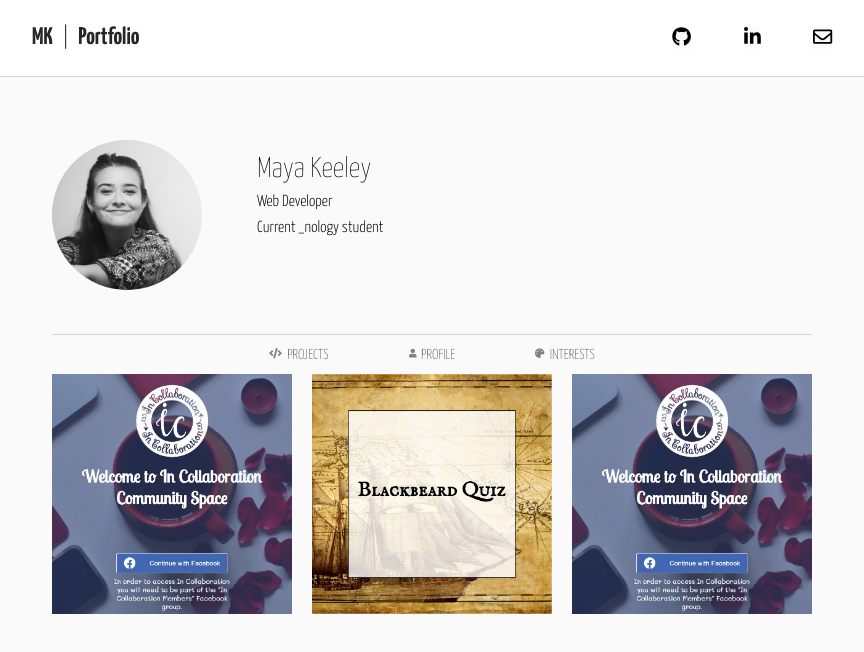
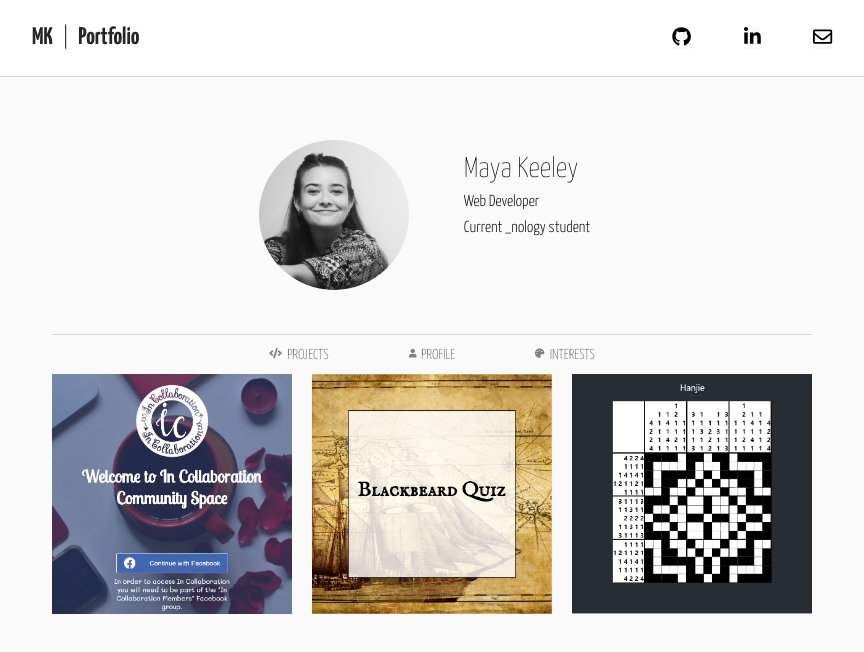
Before and after one commit to mayakeeley/portfolio, a React (Create React App) app: page / in a window 1280 px wide. Shown: the top 652 px of the page, without its empty margins (208-1072 px from the left). Built offline with nearby package versions, Linux system fonts and the light colour scheme.

Commit message:
hanjie added

```diff
--- a/src/components/Info/Info.module.css
+++ b/src/components/Info/Info.module.css
@@ -12,7 +12,7 @@
 
 .info {
   display: flex;
-  justify-content: flex-start;
+  justify-content: center;
   margin-bottom: 44px;
 }
 
--- a/src/components/Modal/Modal.jsx
+++ b/src/components/Modal/Modal.jsx
@@ -13,7 +13,9 @@
             <h2>{this.props.projectName}</h2>
             <p>{this.props.desc}</p>
             <p>{this.props.techStack}</p>
-            <a href={this.props.url}>{this.props.url}</a>
+            <a href={this.props.url} rel="noopener noreferrer" target="_blank">
+              {this.props.url}
+            </a>
           </div>
         </div>
       </article>
--- a/src/components/Modal/Modal.module.css
+++ b/src/components/Modal/Modal.module.css
@@ -38,3 +38,7 @@
   padding: 5px 5px 0 0;
   cursor: pointer;
 }
+
+.description > * {
+  background-color: inherit;
+}
--- a/src/containers/Projects/Projects.jsx
+++ b/src/containers/Projects/Projects.jsx
@@ -1,7 +1,5 @@
 import React, { Component } from "react";
 import Project from "../../components/Project";
-// import quiz from "../../static/images/quiz.jpg";
-import inCollab from "../../static/images/inCollab.jpg";
 import styles from "./Projects.module.css";
 import Modal from "../../components/Modal";
 import data from "../../static/data/data";
@@ -56,13 +54,6 @@
               />
             );
           })}
-          <Project
-            image={inCollab}
-            projectName="In Collaboration"
-            handleClick={() => {
-              this.handleClick("In Collaboration", inCollab);
-            }}
-          />
         </section>
         <Modal
           image={this.state.image}
--- a/src/static/data/data.js
+++ b/src/static/data/data.js
@@ -1,5 +1,6 @@
 import inCollab from "../images/inCollab.jpg";
 import quiz from "../images/quiz.jpg";
+import hanjie from "../images/hanjie.jpg";
 
 const projects = [
   {
@@ -15,6 +16,13 @@
     url: "https://quiz.mayakeeley.com",
     techStack: "HTML, CSS, Javascript",
     desc: ""
+  },
+  {
+    projectName: "Hanjie",
+    image: hanjie,
+    url: "https://hanjie.mayakeeley.com",
+    techStack: "React, Auth?",
+    desc: ""
   }
 ];
 
```
Also changed, not shown: src/static/images/hanjie.jpg (added).
